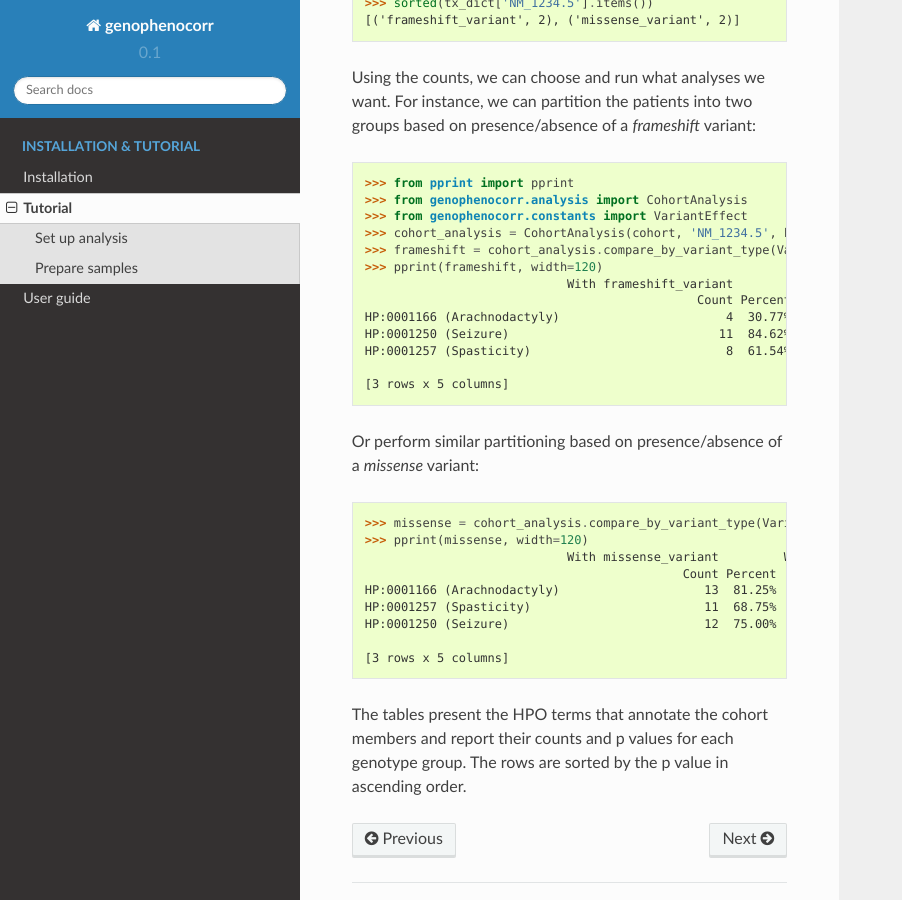
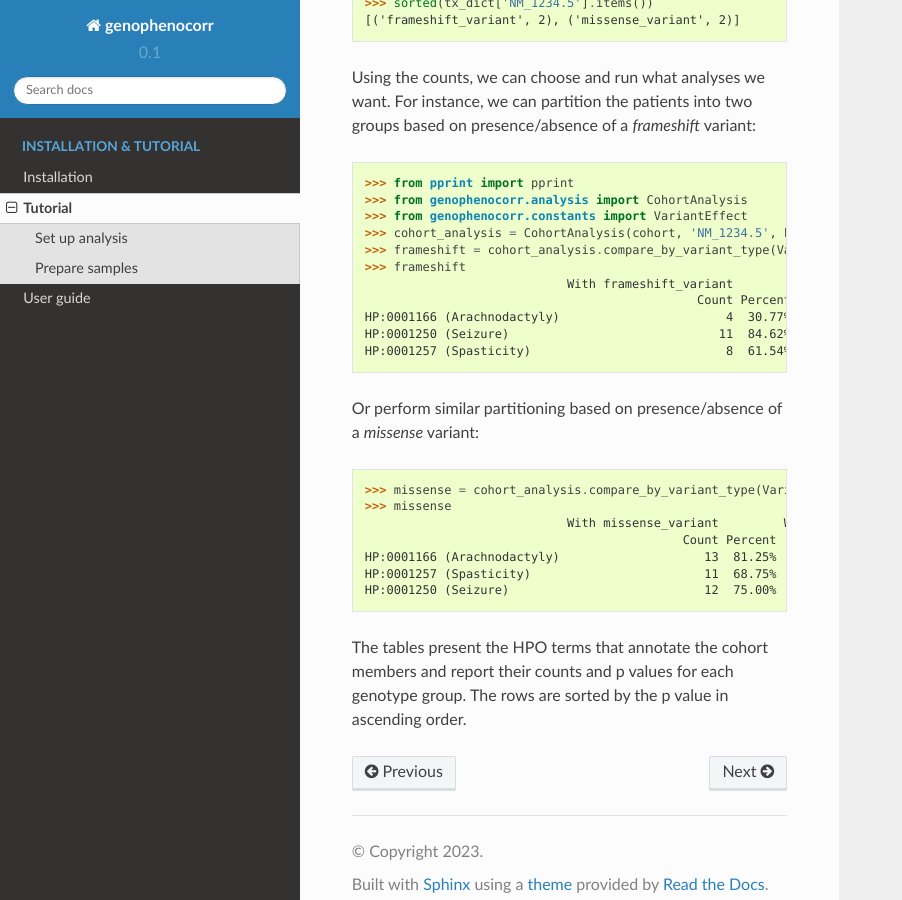
Before and after one commit to monarch-initiative/gpsea, a Sphinx documentation site: the page built from docs/tutorial.rst, in a window 1280 px wide and 900 px high, scrolled down 1218 px. Shown: the whole window, without its empty margins (0-902 px from the left). Built offline with Sphinx 7.4.7 and the Read the Docs theme 2.0.0, drawn with Linux system fonts in a browser that asks for light colours; pages that are not in the unit, such as notebooks, are missing from menus.

Commit message:
Print dataframe as is

```diff
--- a/docs/tutorial.rst
+++ b/docs/tutorial.rst
@@ -63,14 +63,12 @@ For instance, we can partition the patients into two groups based on presence/ab
   >>> from genophenocorr.constants import VariantEffect
   >>> cohort_analysis = CohortAnalysis(cohort, 'NM_1234.5', hpo, include_unmeasured=False)
   >>> frameshift = cohort_analysis.compare_by_variant_type(VariantEffect.FRAMESHIFT_VARIANT)
-  >>> pprint(frameshift, width=120) # doctest: +NORMALIZE_WHITESPACE
+  >>> frameshift # doctest: +NORMALIZE_WHITESPACE
                               With frameshift_variant         Without frameshift_variant
                                                 Count Percent                       Count Percent  p-value
   HP:0001166 (Arachnodactyly)                       4  30.77%                          10  76.92%  0.04718
   HP:0001250 (Seizure)                             11  84.62%                           9  69.23%  0.64472
   HP:0001257 (Spasticity)                           8  61.54%                           9  69.23%  1.00000
-  <BLANKLINE>
-  [3 rows x 5 columns]
 
 
 Or perform similar partitioning based on presence/absence of a *missense* variant:
@@ -78,14 +76,12 @@ Or perform similar partitioning based on presence/absence of a *missense* varian
 .. doctest:: tutorial
 
   >>> missense = cohort_analysis.compare_by_variant_type(VariantEffect.MISSENSE_VARIANT)
-  >>> pprint(missense, width=120) # doctest: +NORMALIZE_WHITESPACE
+  >>> missense # doctest: +NORMALIZE_WHITESPACE
                               With missense_variant         Without missense_variant
                                               Count Percent                    Count Percent   p-value
   HP:0001166 (Arachnodactyly)                    13  81.25%                        1  10.00%  0.000781
   HP:0001257 (Spasticity)                        11  68.75%                        6  60.00%  0.692449
   HP:0001250 (Seizure)                           12  75.00%                        8  80.00%  1.000000
-  <BLANKLINE>
-  [3 rows x 5 columns]
 
 
 The tables present the HPO terms that annotate the cohort members and report their counts and p values
```
